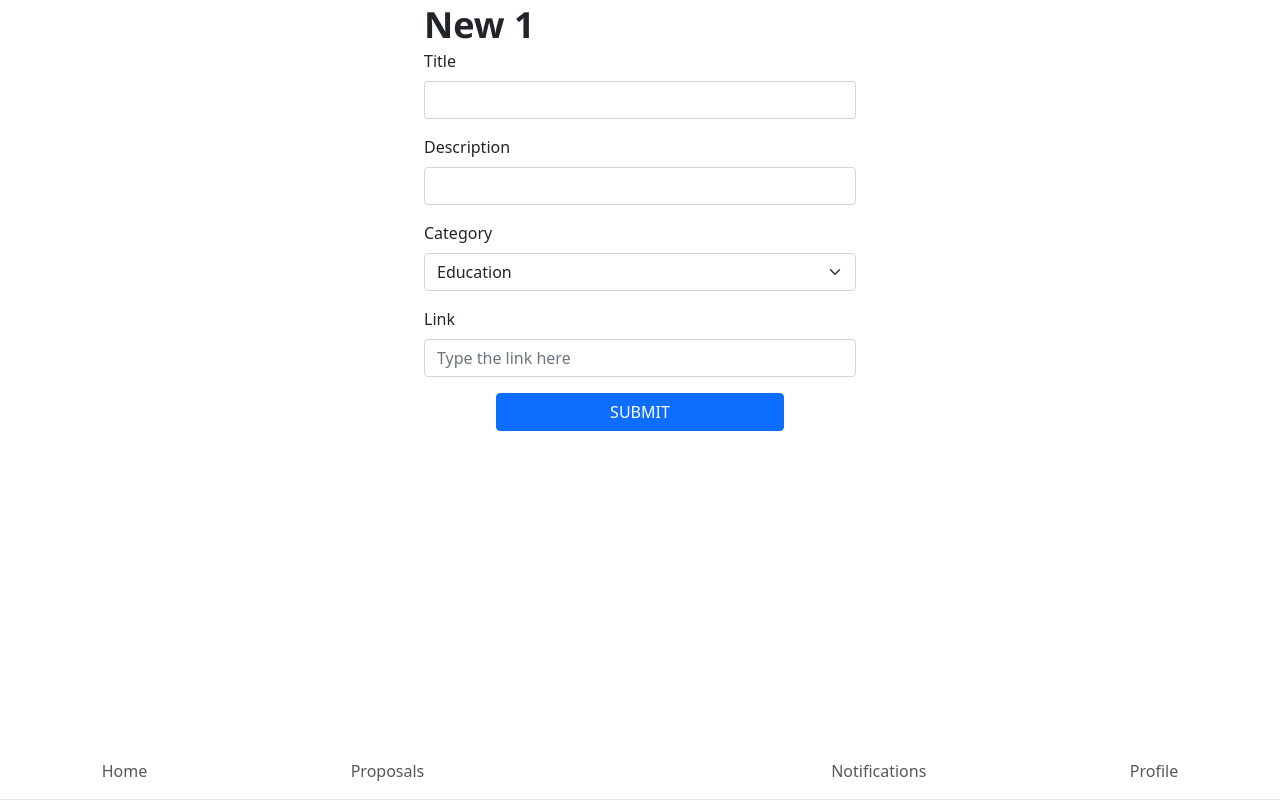
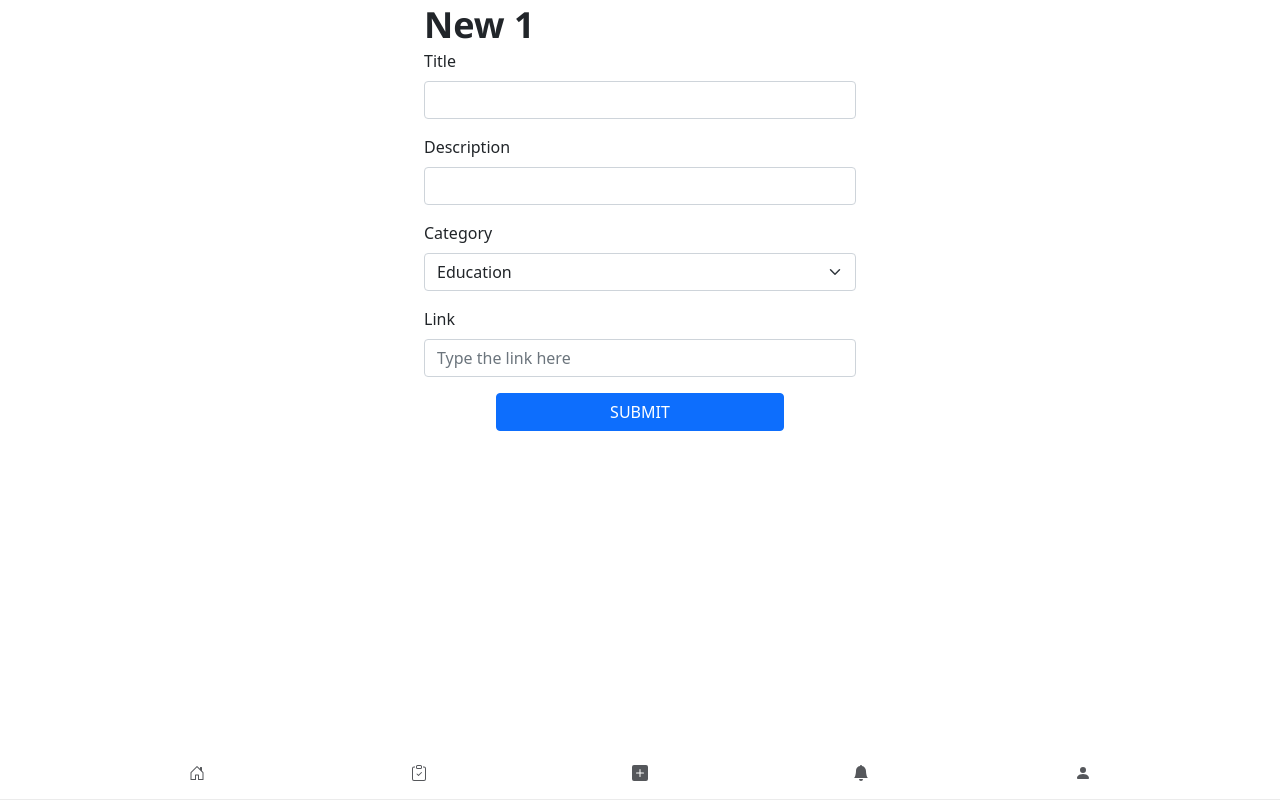
Before and after one commit to Aether-IHM-2021/main-ui, a React (Create React App) app: page /create/1 in a window 1280 px wide. Built offline with nearby package versions, Linux system fonts and the light colour scheme.

Commit message:
Ayos na ang forms.

```diff
--- a/src/CreateTopic.js
+++ b/src/CreateTopic.js
@@ -6,7 +6,10 @@ import 'bootstrap/dist/css/bootstrap.min.css';
 import Text from "./components/atoms/Text/index.jsx";
 import { useParams } from "react-router";
 import axios from "axios";
+import { useHistory } from "react-router";
+
 const CreateTopic = () => {
+  let history = useHistory();
 
     const { topic } = useParams();
 
@@ -28,40 +31,47 @@ const CreateTopic = () => {
           link: Yup.string()
         }),
         onSubmit: (values) => {
-          let data = {};
-          // conditional values for topics
-          if(topic === "proposals"){
-            const likes = 0;
-            const concerns = 0;
-            const concernsArray = Array();
-            data = {topic, likes, concerns, concernsArray, ...values};
-          }
-          else if(topic === "announcements"){
-            data = {topic, ...values};
-          }
-          else if(topic === "concerns"){
-            const proposalsId = 0;
-            data = {topic, proposalsId, ...values};
-          }
-          else{}
+          localStorage.setItem("title",values.title)
+          localStorage.setItem("description",values.description)
+          localStorage.setItem("category",values.category)
+          localStorage.setItem("link",values.link)
+          setTimeout(() => {
+            history.push("/proposal");
+          },2000)
+          // let data = {};
+          // // conditional values for topics
+          // if(topic === "proposals"){
+          //   const likes = 0;
+          //   const concerns = 0;
+          //   const concernsArray = Array();
+          //   data = {topic, likes, concerns, concernsArray, ...values};
+          // }
+          // else if(topic === "announcements"){
+          //   data = {topic, ...values};
+          // }
+          // else if(topic === "concerns"){
+          //   const proposalsId = 0;
+          //   data = {topic, proposalsId, ...values};
+          // }
+          // else{}
 
-          const response = axios
-            .post("http://localhost:8000/topics", data)
-            .catch((err) => {
-              if (err && err.response) {
-                console.log("Error: ", err);
-              }
-            });
-
-          if (response && response.data) {
-            console.log(response.data.message);
-          }
+    //       const response = axios
+    //         .post("http://localhost:8000/topics", data)
+    //         .catch((err) => {
+    //           if (err && err.response) {
+    //             console.log("Error: ", err);
+    //           }
+    //         });
+    //
+    //       if (response && response.data) {
+    //         console.log(response.data.message);
+    //       }
         }
       });
 
   return (
         <Container>
-          <Text variant="h2" >New {topic}</Text>
+          <Text variant="h2" >New { topic}</Text>
 
           <Form onSubmit={formik.handleSubmit}>
 
@@ -149,7 +159,6 @@ const CreateTopic = () => {
                 </Col>
               </Row>
             </Container>
-
           </Form>
       </Container>
   );
--- a/src/Profile.js
+++ b/src/Profile.js
@@ -21,6 +21,23 @@ const Profile = () => {
         <a style={{ color: "grey" }}>Accomplished Projects</a>
       </div>
       <hr></hr>
+      {localStorage["title"] && (
+        <Card style={{ width: "100%" }}>
+        <Card.Body>
+          <Card.Title>
+            {localStorage["title"]}
+          </Card.Title>
+          <small className="text-muted">
+            {new Date().toLocaleString()}
+          </small>
+          <Card.Text>
+          {localStorage["description"]}
+          </Card.Text>
+          <small className="text-muted">
+          </small>
+        </Card.Body>
+      </Card>
+      )}
       <div>
         <Card style={{ width: "100%" }}>
           <Card.Img
--- a/src/Proposal.js
+++ b/src/Proposal.js
@@ -41,6 +41,23 @@ const Proposal = () => {
         <a style={{ fontSize: "14px", color: "grey" }}>Concerns</a>
       </div>
       <div className="pt-5">
+      {localStorage["title"] && (
+        <Card style={{ width: "100%" }}>
+        <Card.Body>
+          <Card.Title>
+            {localStorage["title"]}
+          </Card.Title>
+          <small className="text-muted">
+            {new Date().toLocaleString()}
+          </small>
+          <Card.Text>
+          {localStorage["description"]}
+          </Card.Text>
+          <small className="text-muted">
+          </small>
+        </Card.Body>
+      </Card>
+      )}
         <Card style={{ width: "100%" }}>
           <Card.Img height="200" variant="top" src={Logo} />
           <Card.Body>
--- a/src/Register.js
+++ b/src/Register.js
@@ -45,7 +45,7 @@ const Register = () => {
     onSubmit: (values) => {
       setTimeout(() => {
         history.push("/login");
-      }, 4000);
+      }, 3000);
     },
   });
 
--- a/src/components/Nav/Nav.js
+++ b/src/components/Nav/Nav.js
@@ -5,36 +5,36 @@ import "./styles.css";
 
 import { FontAwesomeIcon } from "@fortawesome/react-fontawesome";
 import {
-  faClipboardCheck,
-  faHome,
-  faPlusCircle,
-  faBell,
-  faUser,
-} from "@fortawesome/free-solid-svg-icons";
+  BsHouseDoor,
+  BsClipboardCheck,
+  BsBellFill,
+  BsPersonFill,
+  BsPlusSquareFill,
+} from "react-icons/bs";
 
 const tabs = [
   {
     route: "/dashboard",
-    icon: faHome,
+    icon: BsHouseDoor,
     label: "Home",
   },
   {
     route: "/proposal",
-    icon: faClipboardCheck,
+    icon: BsClipboardCheck,
     label: "Proposals",
   },
   {
     route: "/",
-    icon: faPlusCircle,
+    icon: BsPlusSquareFill,
   },
   {
     route: "/notifications",
-    icon: faBell,
+    icon: BsBellFill,
     label: "Notifications",
   },
   {
     route: "/profile",
-    icon: faUser,
+    icon: BsPersonFill,
     label: "Profile",
   },
 ];
@@ -44,20 +44,44 @@ const Navigation = (props) => {
     <div>
       <nav className="navbar fixed-bottom navbar-light" role="navigation">
         <Nav className="w-100">
-          <div className=" d-flex flex-row justify-content-around w-100 bg-white">
-            {tabs.map((tab, index) => (
-              <NavItem key={`tab-${index}`}>
+          <div  className=" d-flex align-items-center justify-content-evenly w-100 bg-white">
+              <NavItem  className=" d-flex align-items-center justify-content-evenly w-100 bg-white">
                 <NavLink
-                  to={tab.route}
+                  to="/dashboard"
                   className="nav-link"
                   activeClassName="active"
                 >
-                  <div className="row d-flex flex-column justify-content-center align-items-center">
-                    <div>{tab.label}</div>
-                  </div>
+                  <BsHouseDoor/>
+                </NavLink>
+                <NavLink
+                  to="/proposal"
+                  className="nav-link"
+                  activeClassName="active"
+                >
+                  <BsClipboardCheck/>
+                </NavLink>
+                <NavLink
+                  to="/create/:topic"
+                  className="nav-link"
+                  activeClassName="active"
+                >
+                  <BsPlusSquareFill/>
+                </NavLink>
+                <NavLink
+                  to="/notifications"
+                  className="nav-link"
+                  activeClassName="active"
+                >
+                  <BsBellFill/>
+                </NavLink>
+                <NavLink
+                  to="/profile"
+                  className="nav-link"
+                  activeClassName="active"
+                >
+                  <BsPersonFill/>
                 </NavLink>
               </NavItem>
-            ))}
           </div>
         </Nav>
       </nav>
```
